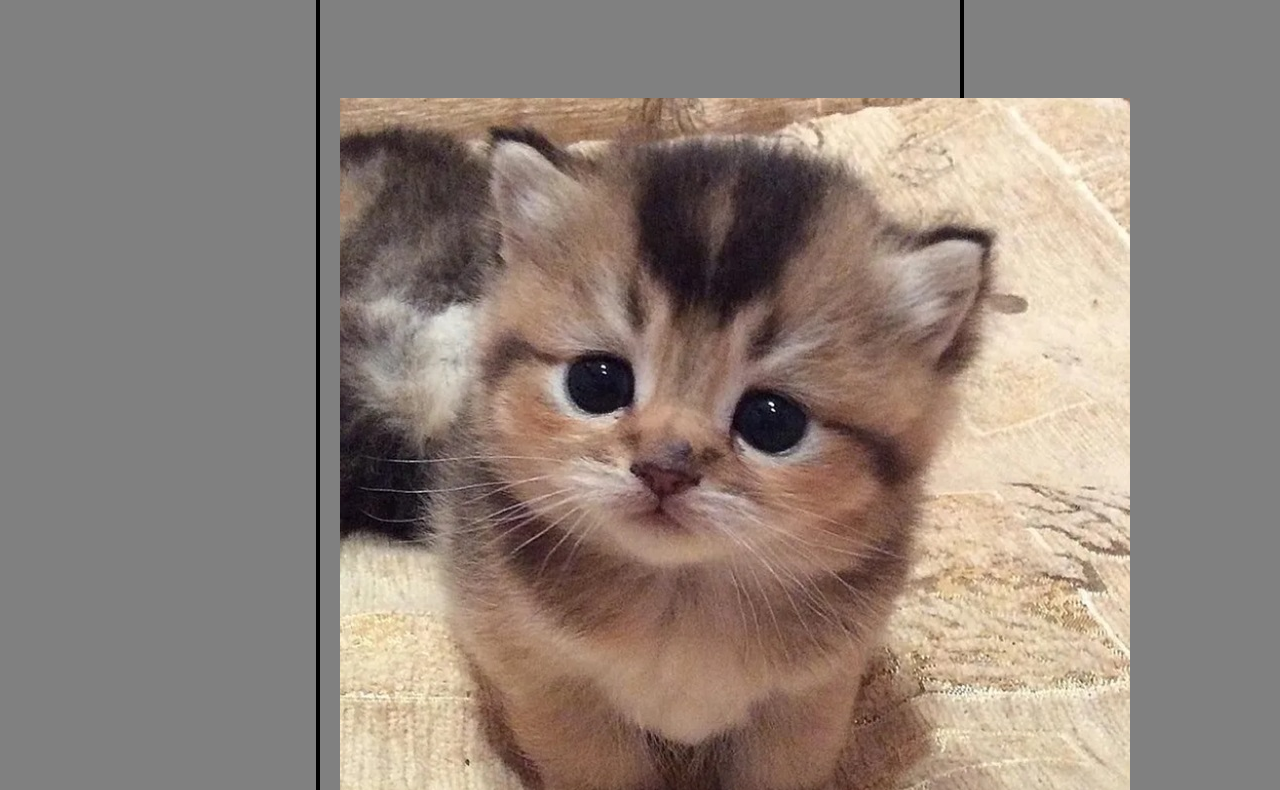
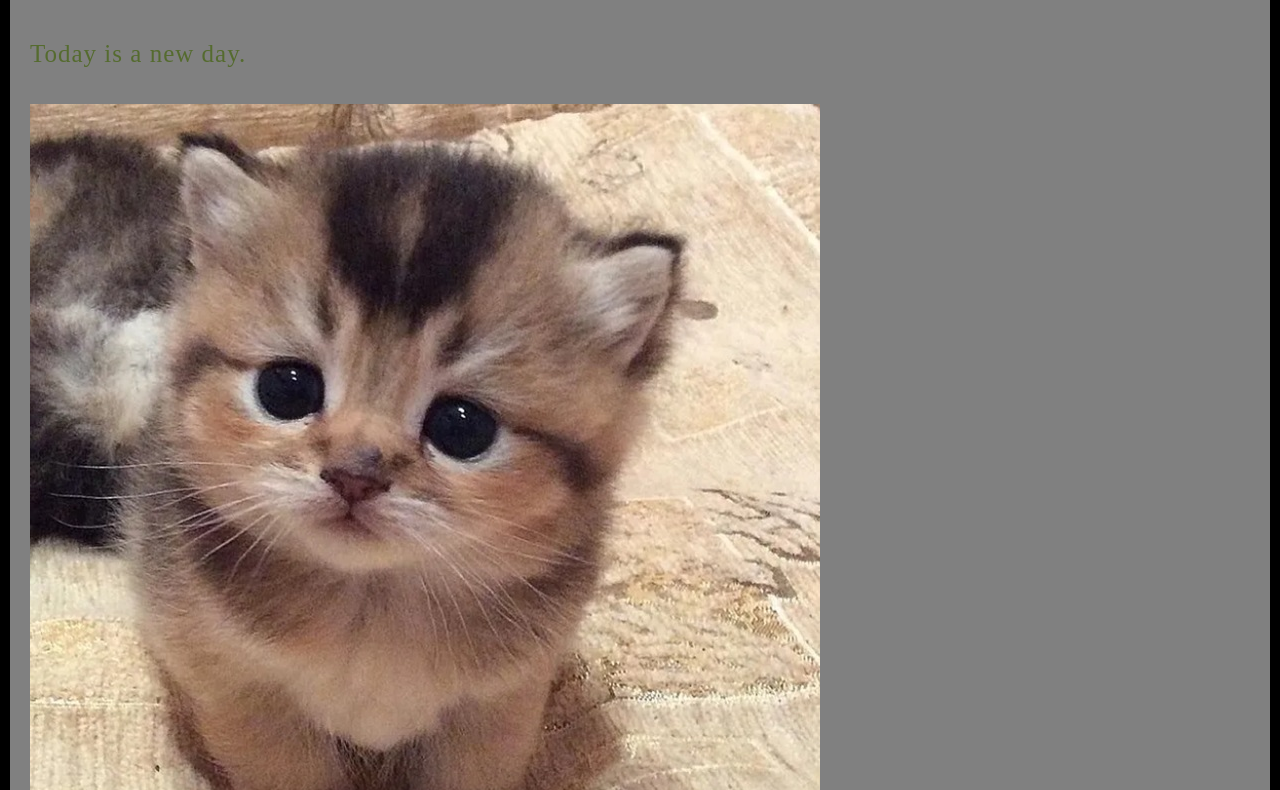
Before and after one commit to curlsmtw/learning, a plain HTML site: page index.html in a window 1280 px wide. Shown: the part 143-933 px from the top of the page. Drawn offline with Linux system fonts and the light colour scheme.

Commit message:
feat: Added a border

```diff
--- a/stylesheets/mystyle.css
+++ b/stylesheets/mystyle.css
@@ -15,14 +15,14 @@ h1{
 
 .para {
     font-size:25px;
-    color:gray;
+    color:darkolivegreen;
 }
 
 body{
         margin:0 auto;
         padding:0 20px 20px 20px;
-        width: 600px;
-        border: 4px solid black;
+        width: auto;
+        border: 10px solid black;
 
 }
 html{
```
